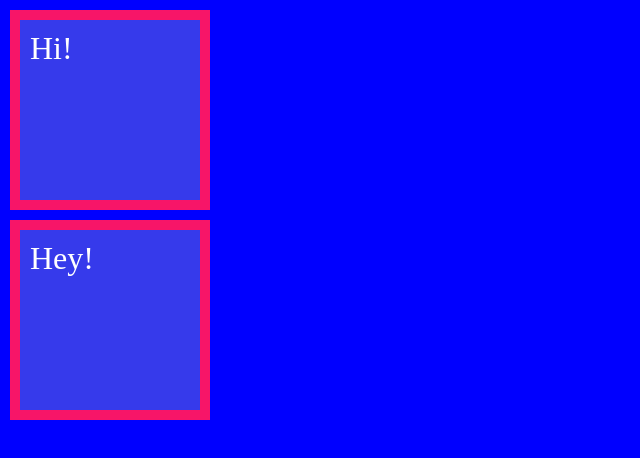
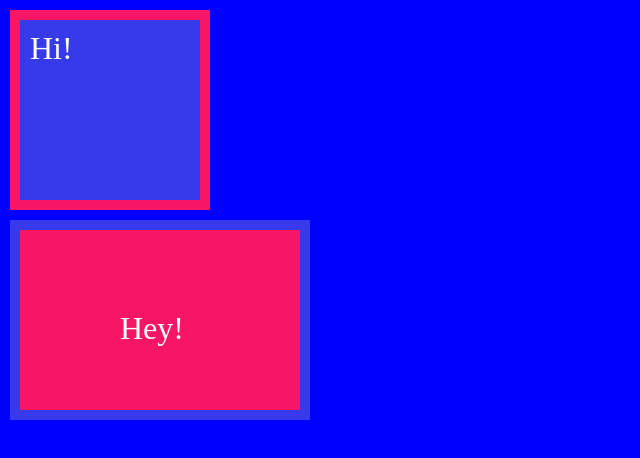
Before and after one commit to erohit12/box1, a plain HTML site: page index.html in a window 1280 px wide. Shown: the whole page, without its empty margins (0-640 px from the left). Drawn offline with Linux system fonts and the light colour scheme.

Commit message:
Update index.html

```diff
--- a/index.html
+++ b/index.html
@@ -9,6 +9,6 @@
 </head>
 <body>
     <div class="box1">Hi!</div>
-    <div class="box1">Hey!</div>
+    <div class="box2">Hey!</div>
 </body>
 </html>
```
